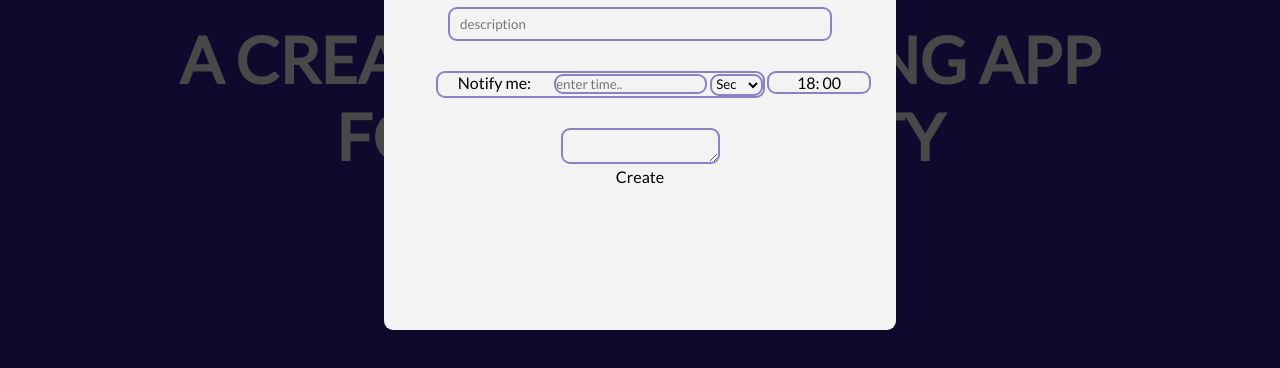
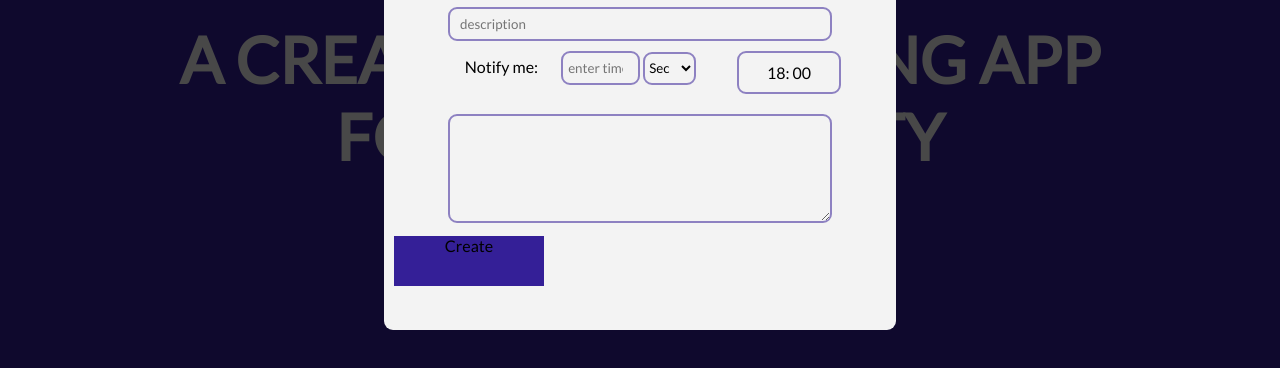
Before and after one commit to binismail/notifite, a website with bundled scripts: page index.html in a window 1280 px wide. Shown: the part 230-598 px from the top of the page. Built offline with nearby package versions, Linux system fonts and the light colour scheme.

Commit message:
finished UI

```diff
--- a/index.html
+++ b/index.html
@@ -86,9 +86,9 @@
             </div>
             <div class="time-moment--holder">
                 <div class="input--time-container">
-                    <div class="notify-input round-bd">
+                    <div class="notify-input">
                         <p class="remove--border">Notify me:</p>
-                        <input type="text" placeholder="enter time.." class="round-bd">
+                        <input type="number" placeholder="enter time.." class=" description-time round-bd">
                         <select class="when--container round-bd">
                             <option type="sec">Sec</option>
                             <option type="Mins">Mins</option>
@@ -98,7 +98,7 @@
                 </div>
 
                 <div class="input-current-time-container">
-                    <p class="current--time-input round-bd">18: 00</p>
+                    <p class="current--time-input round-bd" arial-disabled="true">18: 00</p>
                 </div>
             </div>
             <div class="input--notearea-container">
--- a/style.css
+++ b/style.css
@@ -192,8 +192,8 @@ primary red: #ff6b6b
     display: grid;
     grid-template-columns: 90% 10%;
     text-align: center;
-    margin: 10px 20px;
-    padding: 20px;
+    margin: 10px 10px;
+    padding: 0px;
 }
 
 .current--time-input{
@@ -208,4 +208,42 @@ primary red: #ff6b6b
     display: inline;
     border: none;
     padding: 20px;
+    bor
 }
+
+.description-time{
+    width: 70px;
+    height: 30px;
+    padding-left: 5px;
+}
+
+.when--container{
+    height: 33px;
+}
+.input-current-time-container{
+    text-align: center;
+}
+.current--time-input{
+    padding: 10px 0;
+}
+
+.input--notearea-container textarea{
+    width: 370px;
+    height: 100px;
+    padding-left: 10px;
+    padding-top: 5px;
+}
+
+.input--notearea-container{
+    margin: 10px 0;
+}
+.button--container{
+    text-align: center;
+}
+
+.buttons--holder{
+    width: 150px;
+    height: 50px;
+    background: #341f97;
+    color: #f3f3f3;
+}
```
